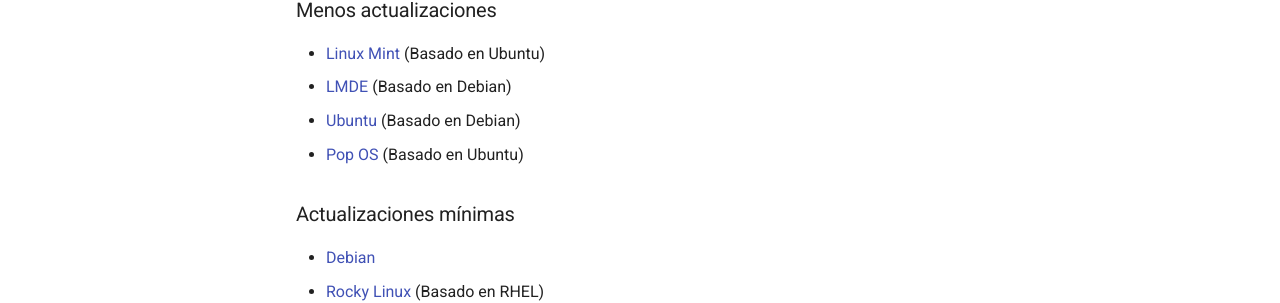
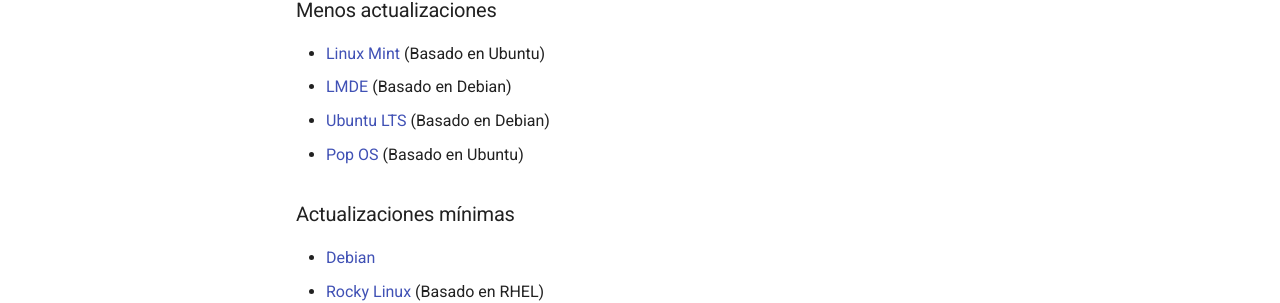
Before and after one commit to anomalouscode/wiki, an MkDocs documentation site: the page built from docs/linux/index.md, in a window 1280 px wide. Shown: the part 421-724 px from the top of the page. Built offline with MkDocs 1.6.1 and Material for MkDocs 9.7.7, drawn with Linux system fonts in a browser that asks for light colours; comment, search, counter and statistics services are not loaded.

Commit message:
Update index.md

```diff
--- a/docs/linux/index.md
+++ b/docs/linux/index.md
@@ -15,7 +15,7 @@
 
 - [Linux Mint](https://linuxmint.com/download.php) (Basado en Ubuntu)
 - [LMDE](https://linuxmint.com/download_lmde.php) (Basado en Debian)
-- [Ubuntu](https://ubuntu.com/download/desktop) (Basado en Debian)
+- [Ubuntu LTS](https://ubuntu.com/download/desktop) (Basado en Debian)
 - [Pop OS](https://pop.system76.com/) (Basado en Ubuntu)
 
 ### Actualizaciones mínimas
```
